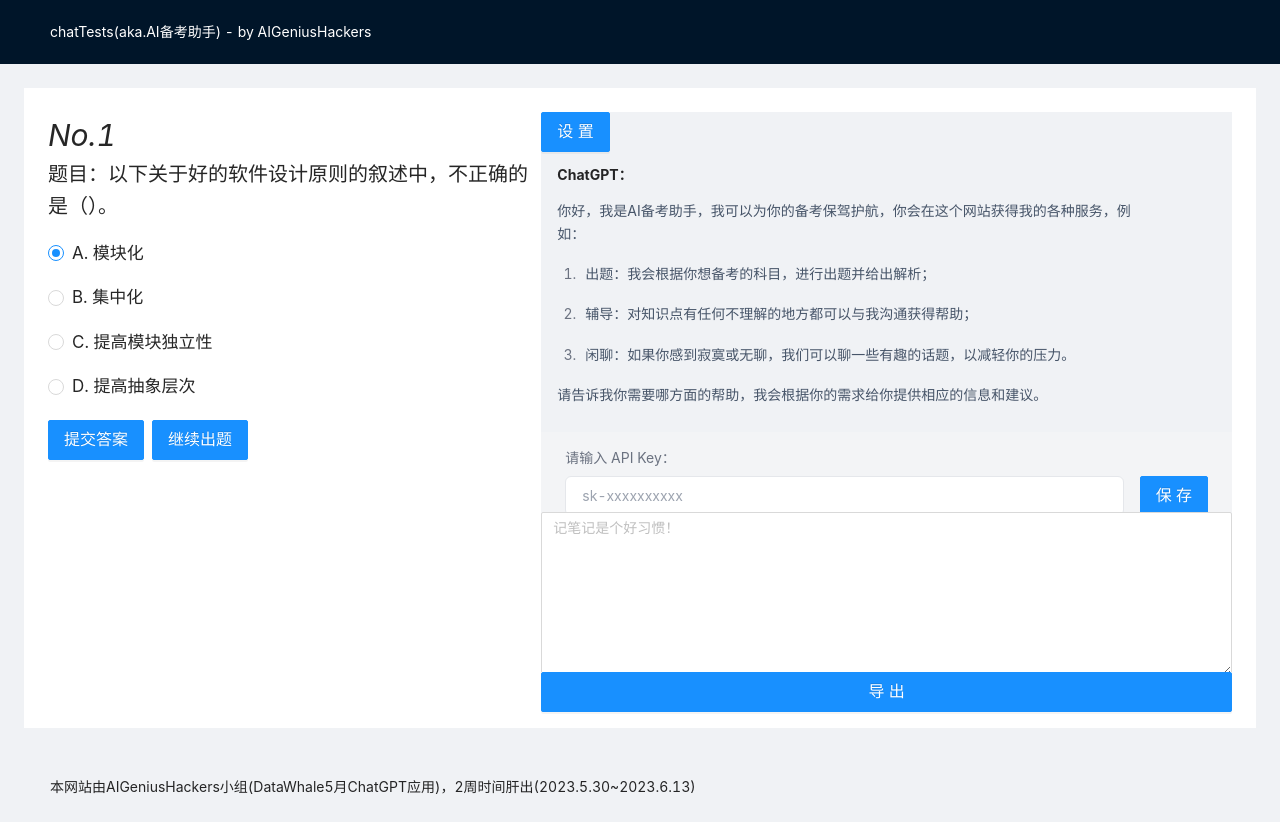
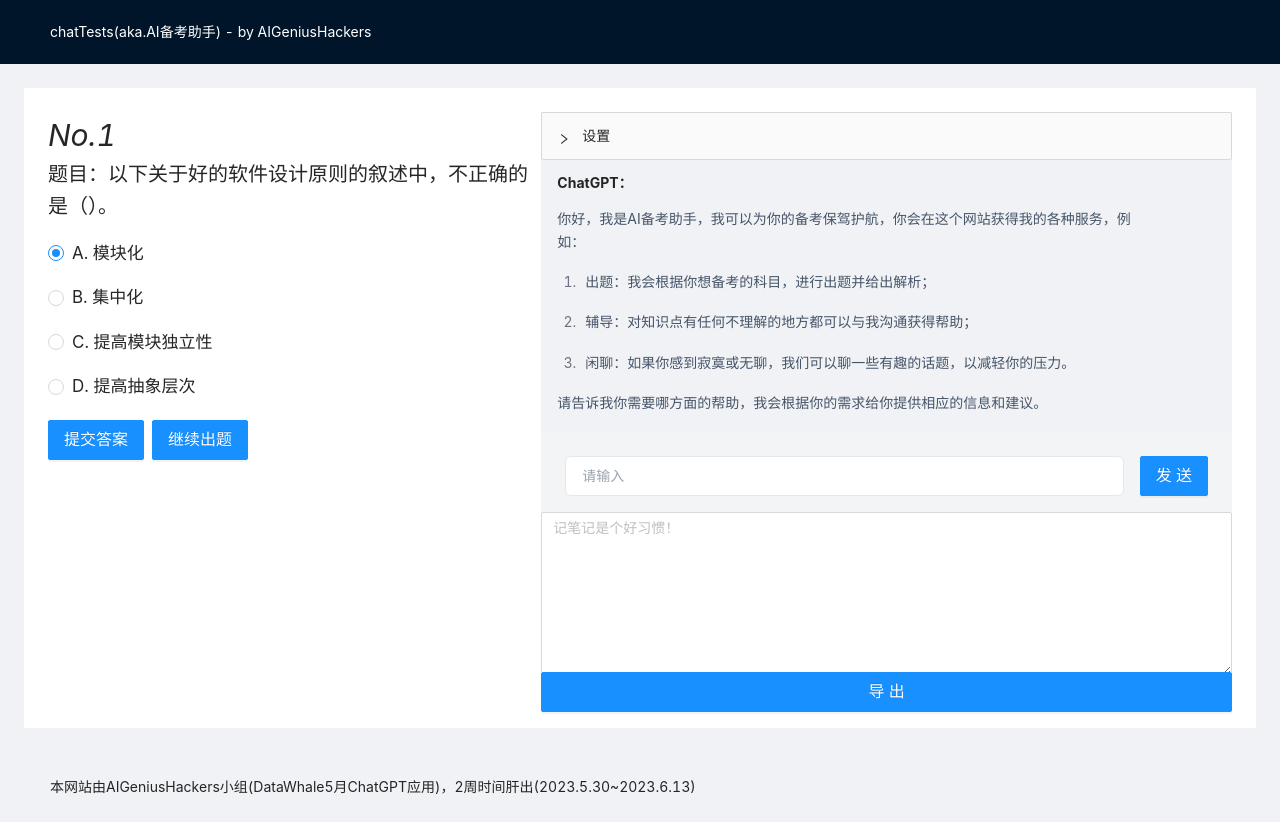
Before and after one commit to Aomferni/chatTests, a Vue app: page /#/ in a window 1280 px wide. Built offline with nearby package versions, Linux system fonts and the light colour scheme.

Commit message:
split two input and add scrollTo in every Stream response

```diff
--- a/src/views/home.vue
+++ b/src/views/home.vue
@@ -72,9 +72,26 @@
         </a-col>
         <a-col span="14" style="background-color: #f0f2f5">
           <div id="chat" style="overflow-y: scroll; height: 40vh">
-            <a-button type="primary" size="large" @click="clickConfig"
-              >设置</a-button
-            >
+            <a-collapse>
+              <a-collapse-panel key="1" header="设置" >
+                <div class="flex">
+                <input
+                  class="input"
+                  :type="'password'"
+                  :placeholder="'请输入 API Key：sk-xxxxxxxxxx' "
+                  v-model="apiKey"
+                  @keydown.enter="save()"
+                />
+                <a-button
+                  type="primary"
+                  size="large"
+                  @click="save()"
+                >
+                保存
+                </a-button>
+              </div>
+              </a-collapse-panel>
+            </a-collapse>
             <div
               class="group px-4 py-3 hover:bg-slate-100 rounded-lg"
               v-for="item of messageList.filter((v) => v.role !== 'system')"
@@ -99,24 +116,21 @@
 
           <div style="height: 10vh">
             <div class="sticky bottom-0 w-full p-6 pb-8 bg-gray-100">
-              <div class="-mt-2 mb-2 text-sm text-gray-500" v-if="isConfig">
-                请输入 API Key：
-              </div>
               <div class="flex">
                 <input
                   class="input"
-                  :type="isConfig ? 'password' : 'text'"
-                  :placeholder="isConfig ? 'sk-xxxxxxxxxx' : '请输入'"
+                  :type="'text'"
+                  :placeholder="'请输入'"
                   v-model="messageContent"
-                  @keydown.enter="isTalking || sendOrSave()"
+                  @keydown.enter="isTalking || send()"
                 />
                 <a-button
                   type="primary"
                   size="large"
                   :disabled="isTalking"
-                  @click="sendOrSave()"
+                  @click="send()"
                 >
-                  {{ isConfig ? "保存" : "发送" }}
+                  发送
                 </a-button>
               </div>
             </div>
@@ -157,10 +171,10 @@ import Loding from "@/components/Loding.vue";
 import Copy from "@/components/Copy.vue";
 import { md } from "@/libs/markdown";
 
-let apiKey = "";
-let isConfig = ref(true);
+
 let isTalking = ref(false);
 let messageContent = ref("");
+let apiKey = ref("");
 const chatListDom = ref<HTMLDivElement>();
 const decoder = new TextDecoder("utf-8");
 const roleAlias = { user: "ME", assistant: "ChatGPT", system: "System" };
@@ -246,9 +260,7 @@ const closeParse = () => {
 };
 
 onMounted(() => {
-  if (getAPIKey()) {
-    switchConfigStatus();
-  }
+  getAPIKey()
 });
 
 const nextQuestion = async () => {
@@ -364,6 +376,8 @@ const readStream = async (
           ? json.choices[0].delta.content ?? ""
           : json.error.message;
       appendLastMessageContent(content);
+      const myDiv = document.getElementById("chat");
+      myDiv?.scrollTo(0, myDiv.scrollHeight);
     }
   }
   console.log("partialLine:" + partialLine);
@@ -422,26 +436,16 @@ const readStream2Question = async (
 const appendLastMessageContent = (content: string) =>
   (messageList.value[messageList.value.length - 1].content += content);
 
-const sendOrSave = () => {
-  if (!messageContent.value.length) return;
-  if (isConfig.value) {
-    if (saveAPIKey(messageContent.value.trim())) {
-      switchConfigStatus();
-    }
-    clearMessageContent();
-  } else {
-    sendChatMessage();
+const save = () => {
+  if (saveAPIKey(apiKey.value.trim())) {
   }
 };
 
-const clickConfig = () => {
-  if (!isConfig.value) {
-    messageContent.value = getAPIKey();
-  } else {
-    clearMessageContent();
-  }
-  switchConfigStatus();
+const send = () => {
+  if (!messageContent.value.length) return;
+  sendChatMessage();
 };
+
 
 const getSecretKey = () => "lianginx";
 
@@ -456,15 +460,14 @@ const saveAPIKey = (apiKey: string) => {
 };
 
 const getAPIKey = () => {
-  if (apiKey) return apiKey;
   const aesAPIKey = localStorage.getItem("apiKey") ?? "";
-  apiKey = cryptoJS.AES.decrypt(aesAPIKey, getSecretKey()).toString(
+  const apiKey_from_storage = cryptoJS.AES.decrypt(aesAPIKey, getSecretKey()).toString(
     cryptoJS.enc.Utf8
   );
-  return apiKey;
+  apiKey.value = apiKey_from_storage;
+  return apiKey_from_storage;
 };
 
-const switchConfigStatus = () => (isConfig.value = !isConfig.value);
 
 const clearMessageContent = () => (messageContent.value = "");
 
```
